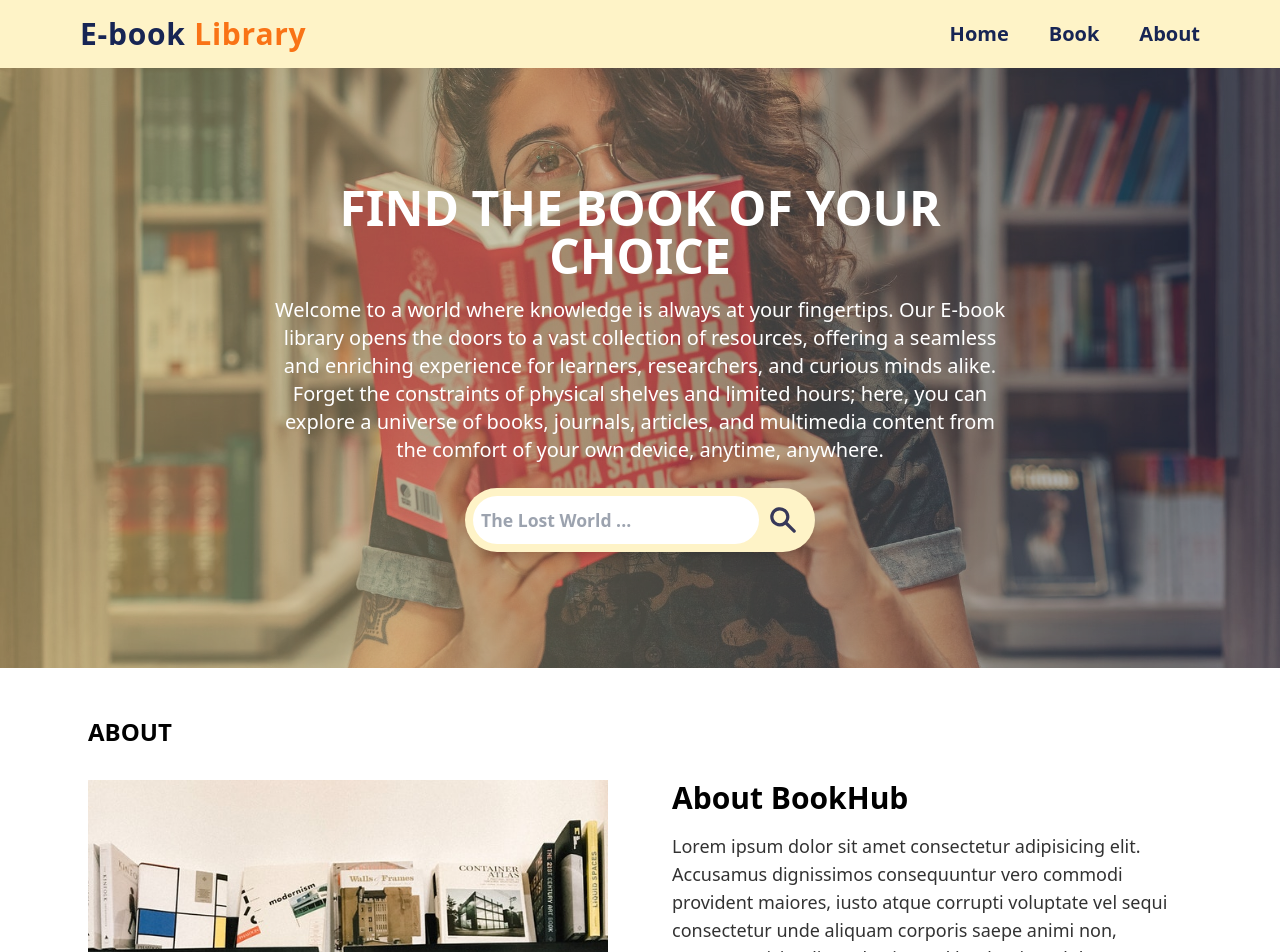
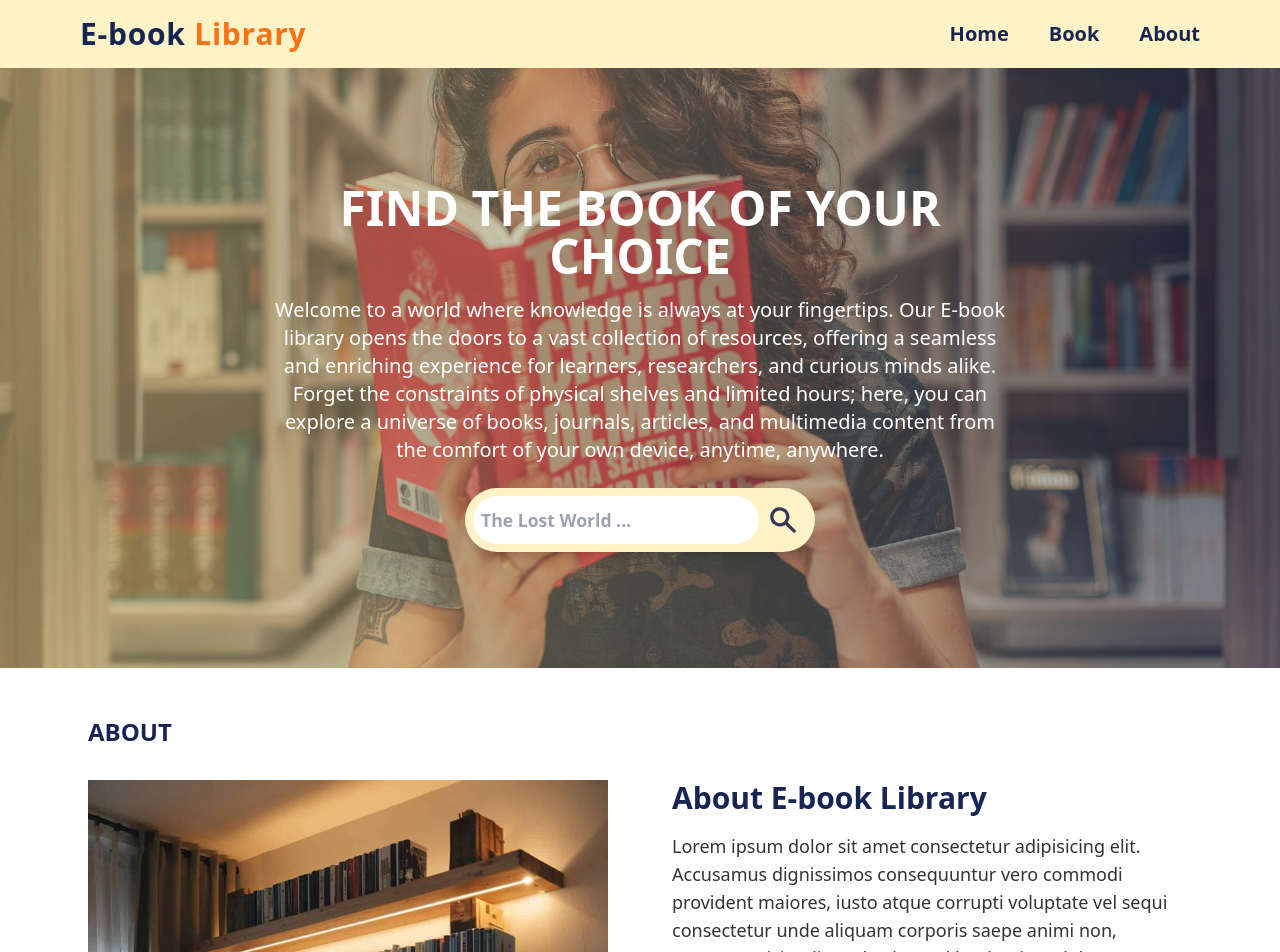
Before and after one commit to Saranshverma234/E-book_Library, a React (Vite) app: page /about in a window 1280 px wide. Shown: the top 952 px of the page. Built offline with nearby package versions, Linux system fonts and the light colour scheme; no server answers.

Commit message:
changes2

```diff
--- a/src/components/Loader/Loader.jsx
+++ b/src/components/Loader/Loader.jsx
@@ -1,7 +1,7 @@
 const Loader = () => {
   return (
     <div className="flex items-center justify-center h-screen">
-      <div className="w-16 h-16 border-8 border-t-8 border-blue-500 border-t-purple-600 rounded-full animate-spin"></div>
+      <div className="w-16 h-16 border-8 border-t-8 border-orange-100 border-t-blue-950 rounded-full animate-spin"></div>
     </div>
   );
 };
--- a/src/index.css
+++ b/src/index.css
@@ -5,5 +5,5 @@
 @tailwind utilities;
 
 .custom-bg {
-  @apply bg-library bg-cover bg-center bg-gradient-to-b from-purple-500/30 to-purple-500/50;
+  @apply bg-library bg-cover bg-center bg-gradient-to-b from-purple-500/40 to-purple-500/50;
 }
--- a/src/pages/About/About.jsx
+++ b/src/pages/About/About.jsx
@@ -3,11 +3,12 @@ import aboutImg from "../../images/about-img.jpg"; // Importing the about image;
 // About component to display information about BookHub
 const About = () => {
   return (
-    <section className="max-w-[1200px] mx-auto">
-      <div className="p-6 md:p-12">
+    <section className="max-w-[1200px]  mx-auto">
+      <div className="p-6
+     md:p-12 ">
         {/* Section title for the About page */}
         <div className="section-title mb-8">
-          <h2 className="text-2xl font-bold text-black uppercase">About</h2>
+          <h2 className="text-2xl font-bold  text-blue-950 uppercase">About</h2>
         </div>
 
         {/* Grid layout for the image and text */}
@@ -16,15 +17,15 @@ const About = () => {
           <div className="about-img">
             <img
               src={aboutImg}
-              alt="About BookHub"
+              alt="About E-book Library"
               className="max-w-full h-auto transition-transform transform hover:scale-105 hover:shadow-2xl"
             />
           </div>
 
           {/* About text section */}
           <div className="about-text">
-            <h2 className="text-2xl md:text-3xl font-semibold mb-4">
-              About BookHub
+            <h2 className="text-2xl md:text-3xl font-semibold text-blue-950 mb-4">
+              About E-book Library
             </h2>
 
             {/* Description paragraphs about BookHub */}
```
Also changed, not shown: src/images/about-img.jpg.
